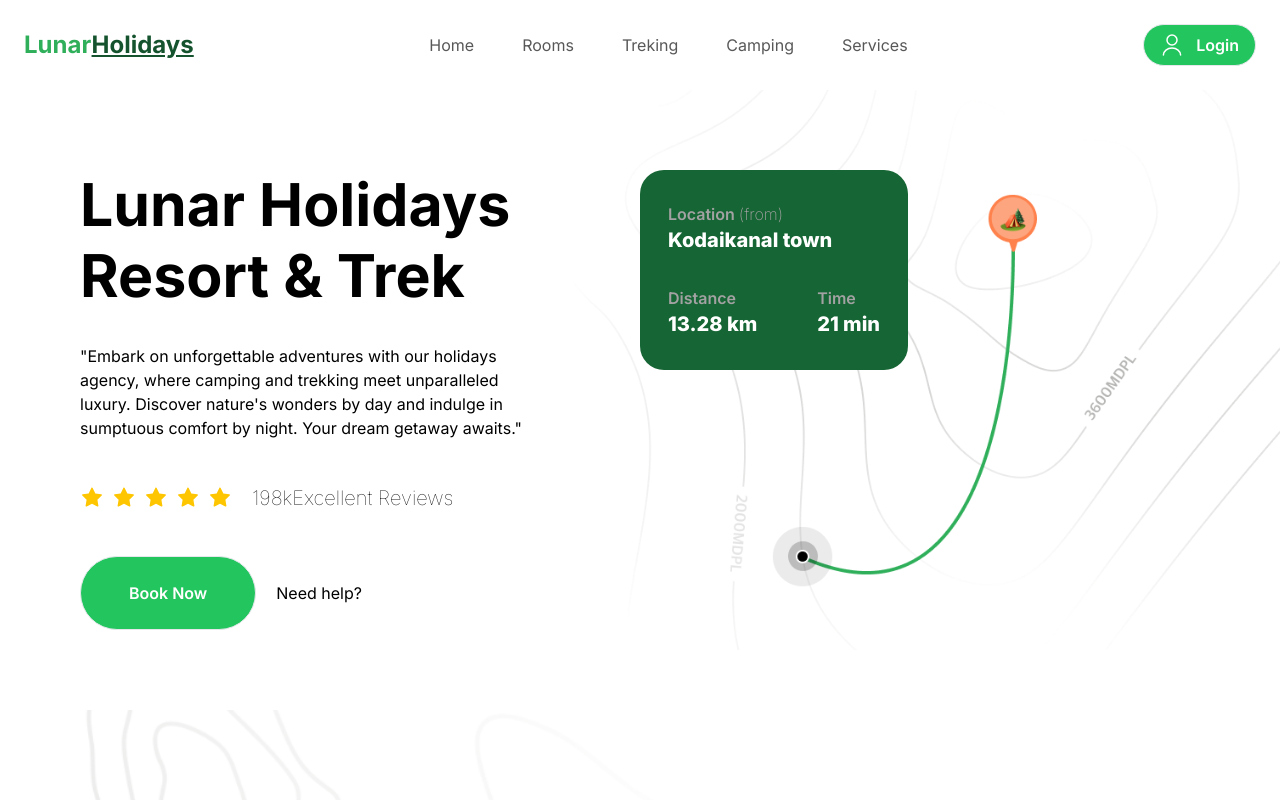
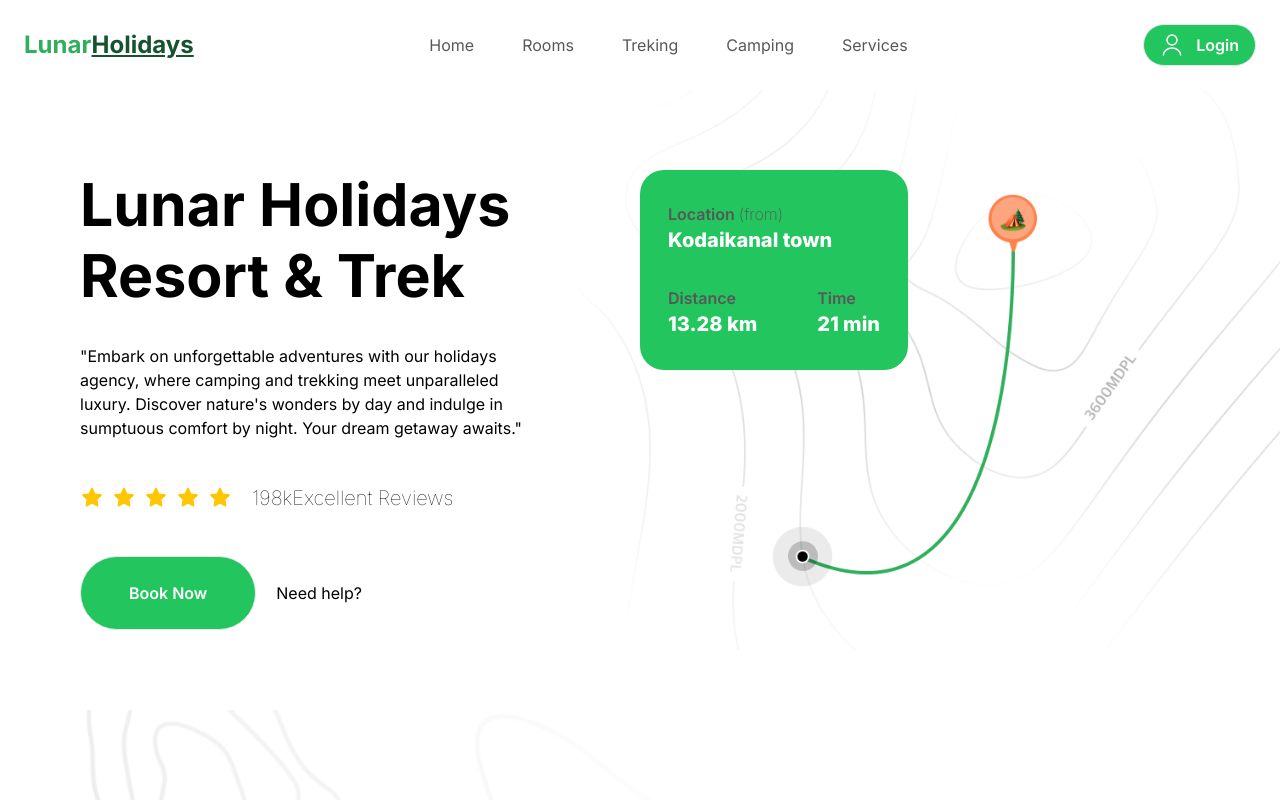
Before and after one commit to Abinsonsuresh/LunarHolidays-Nextjs, a Next.js app: page / in a window 1280 px wide. Shown: the top 800 px of the page. Built offline with nearby package versions, Linux system fonts and the light colour scheme.

Commit message:
css bg fix

```diff
--- a/src/app/components/MainHome.tsx
+++ b/src/app/components/MainHome.tsx
@@ -49,11 +49,11 @@ const MainHome = () => {
 
         <div className=" flex flex-1 items-start ">
           {/* zz -20 */}
-          <div className=" flex w-[268px] z-20 flex-col gap-8 rounded-3xl bg-green-800 px-7 py-8">
+          <div className=" flex w-[268px] z-20 flex-col gap-8 rounded-3xl bg-green-500 px-7 py-8">
 
             <div className="flex flex-col">
               <div className="flex items-center">
-                <p className="font-[600] text-gray-20">Location <span className='font-extralight'>(from)</span></p>
+                <p className="font-[600] text-gray-50">Location <span className='font-extralight'>(from)</span></p>
                 {/* <Image src="/close.svg" alt="close" width={24} height={24} /> */}
               </div>
               <p className="font-[750] text-xl text-white">Kodaikanal town</p>
@@ -61,11 +61,11 @@ const MainHome = () => {
 
             <div className="flex items-center justify-between">
               <div className="flex flex-col">
-                <p className="font-[600]  text-gray-20">Distance</p>
+                <p className="font-[600]  text-gray-50">Distance</p>
                 <p className="font-[750] text-xl text-white">13.28 km</p>
               </div>
               <div className="flex flex-col">
-                <p className="font-[600]  text-gray-20">Time</p>
+                <p className="font-[600]  text-gray-50">Time</p>
                 <p className="font-[750] text-xl text-white">21 min</p>
               </div>
             </div>
```
